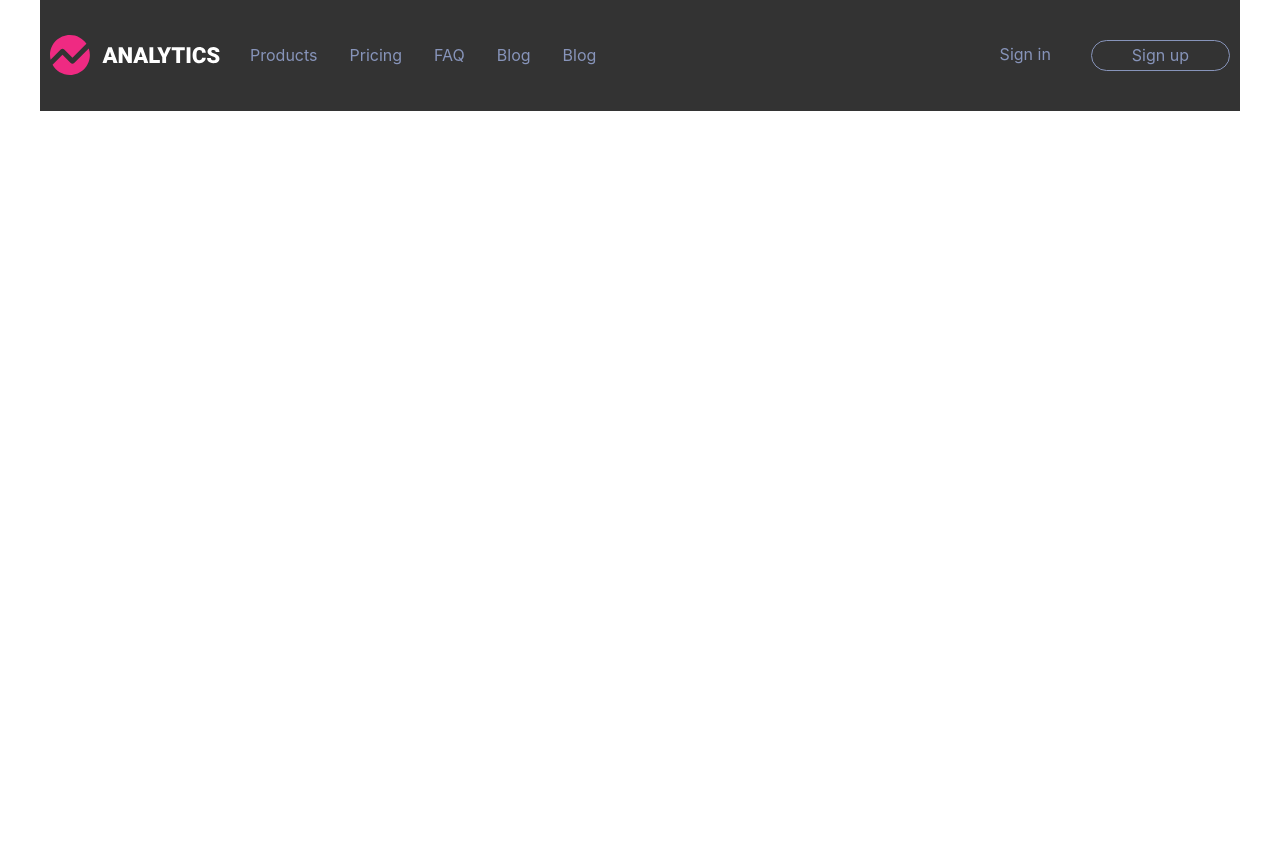
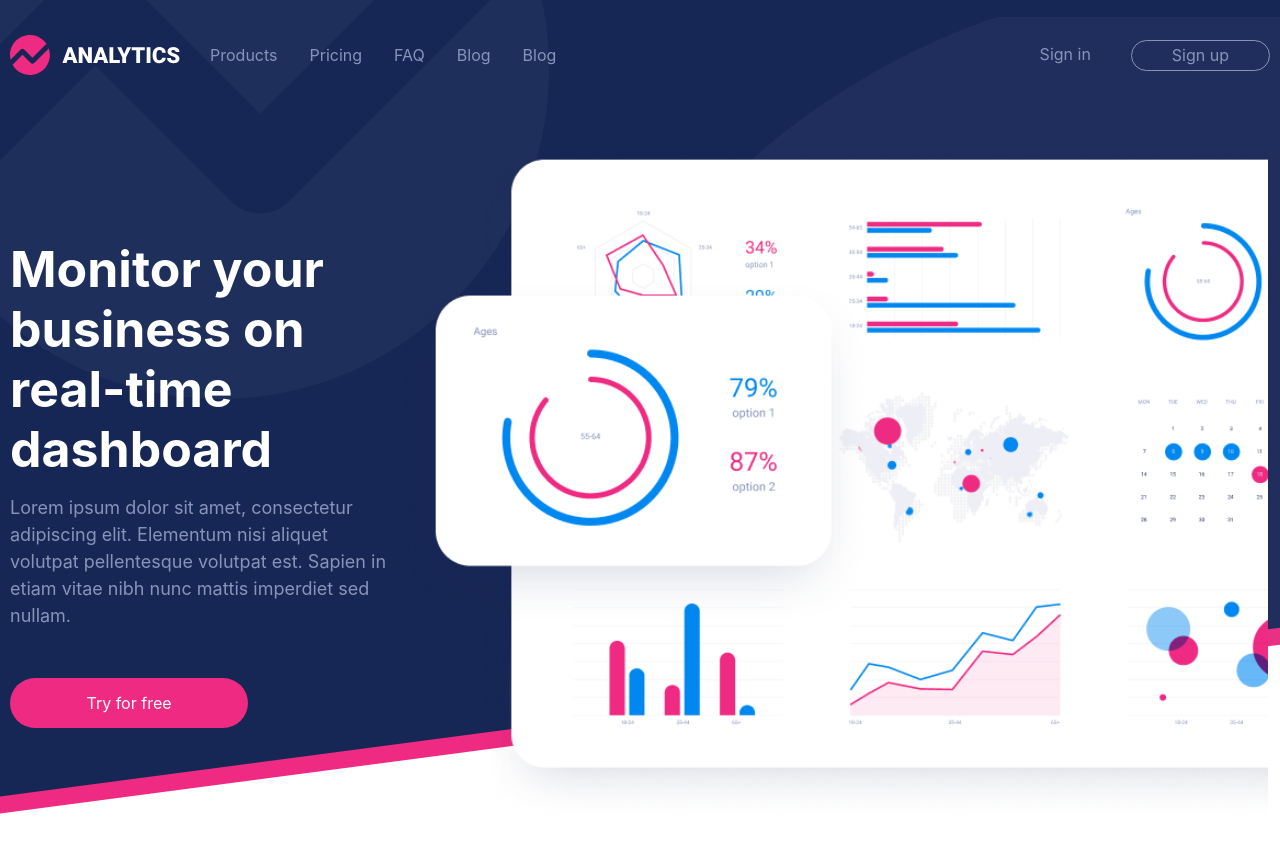
Before and after one commit to mateombar/analytics, a React (Create React App) app: page / in a window 1280 px wide. Shown: the top 852 px of the page. Before the commit the page ends 800 px from the top, so only its background shows below. Built offline with nearby package versions, Linux system fonts and the light colour scheme.

Commit message:
Fold styling

```diff
--- a/src/App.css
+++ b/src/App.css
@@ -11,26 +11,27 @@ body {
   justify-content: center;
   min-height: 100vh;
   overflow-x: hidden;
+  background-image: url("./assets/svg/background-top.svg");
+  background-repeat: no-repeat;
 }
-#root{
+#root {
   width: 100%;
 }
-@media (min-width: 1200px){
-  #root{
-    width: 1200px;
+@media (min-width: 1600px) {
+  #root {
+    width: 1600px;
   }
 }
 
 @supports (display: grid) {
-  body {
-    grid-template-columns: minmax(auto, 1200px);
+   #root  {
+    grid-template-columns: minmax(auto, 1600px);
     display: grid;
     justify-content: center;
     min-height: 100vh;
     overflow-x: hidden;
   }
 }
-
 
 li,
 a,
--- a/src/components/Fold.jsx
+++ b/src/components/Fold.jsx
@@ -1,6 +1,45 @@
-import React from 'react'
+import React, { useContext } from "react";
+import { Context } from "../context/Context";
+import EditableElement from "./EditableElement";
+
+import MainScreen from '../assets/png/main-screen.png';
+import './styles/Fold.css';
 export const Fold = () => {
-    return(
-        <section></section>
-    )
-}
+  const {
+    state: {
+      initialState: { isContentEditable },
+      tagContent: { fold },
+    },
+    setActualTextContent,
+  } = useContext(Context);
+  return (
+    <section className="fold">
+      <article className="fold__content">
+        <EditableElement
+          isContentEditable={isContentEditable}
+          onBlur={setActualTextContent}
+          key_name="fold.h1_f_article"
+        >
+          <h1>{fold.h1_f_article}</h1>
+        </EditableElement>
+        <EditableElement
+          isContentEditable={isContentEditable}
+          onBlur={setActualTextContent}
+          key_name="fold.p_f_article"
+        >
+          <p>{fold.p_f_article}</p>
+        </EditableElement>
+        <EditableElement
+          isContentEditable={isContentEditable}
+          onBlur={setActualTextContent}
+          key_name="fold.btn_f_article"
+        >
+          <button type="button">{fold.btn_f_article}</button>
+        </EditableElement>
+      </article>
+      <article className="fold__chart">
+          <img src={MainScreen} alt="data charts" title="Main data chart"/>
+      </article>
+    </section>
+  );
+};
--- a/src/components/Navbar.jsx
+++ b/src/components/Navbar.jsx
@@ -78,7 +78,7 @@ export const Navbar = () => {
             onBlur={setActualTextContent}
             key_name="navbar.btn_sign_up"
           >
-            <button className="navbar__buttons--btn">
+            <button className="navbar__buttons--btn" type="button">
               {navbar.btn_sign_up}
             </button>
           </EditableElement>
--- /dev/null
+++ b/src/components/styles/Fold.css
@@ -0,0 +1,70 @@
+.fold {
+  display: inline-block;
+  padding: 30px 10px;
+  /* background: #172755; */
+}
+
+.fold__content {
+  width: 100%;
+}
+
+.fold__chart {
+  width: 100%;
+  height: auto;
+}
+
+.fold__content h1 {
+  font-size: 50px;
+  font-weight: 700;
+  line-height: 60px;
+  letter-spacing: 0em;
+  text-align: left;
+  overflow: hidden;
+  color: #fff;
+}
+
+.fold__content p {
+  margin-top: 15px;
+  font-size: 18px;
+  font-style: normal;
+  font-weight: 400;
+  line-height: 27px;
+  letter-spacing: 0em;
+  text-align: left;
+  color: #8794ba;
+}
+.fold__content button {
+  margin-top: 49px;
+  height: 50px;
+  width: 238px;
+  left: 0px;
+  top: 265px;
+  border: none;
+  border-radius: 68px;
+  padding: 10px, 80px, 10px, 80px;
+  background: #EF2A82;
+    color: #fff;
+}
+
+.fold__chart img {
+  width: 100%;
+  height: auto;
+  box-sizing: border-box;
+}
+@media (min-width: 768px) {
+  .fold {
+    display: flex;
+    justify-content: space-between;
+    align-items: center;
+  }
+  .fold__content {
+    width: 550px;
+  }
+  .fold__chart {
+    display: flex;
+    justify-content: center;
+  }
+  .fold__chart img {
+    width: 874px;
+  }
+}
--- a/src/components/styles/Navbar.css
+++ b/src/components/styles/Navbar.css
@@ -1,7 +1,7 @@
 .navbar {
   width: auto;
   padding: 30px 10px;
-  background-color: #333;
+  /* background-color: #172755; */
 }
 
 .navbar div {
--- a/src/context/txtTags.json
+++ b/src/context/txtTags.json
@@ -7,5 +7,10 @@
         "a_blog": "Blog",
         "btn_sign_ing": "Sign in",
         "btn_sign_up": "Sign up"
+    },
+    "fold": {
+        "h1_f_article": "Monitor your business on real-time dashboard",
+        "p_f_article": "Lorem ipsum dolor sit amet, consectetur adipiscing elit. Elementum nisi aliquet volutpat pellentesque volutpat est. Sapien in etiam vitae nibh nunc mattis imperdiet sed nullam. ",
+        "btn_f_article": "Try for free"
     }
 }
```
